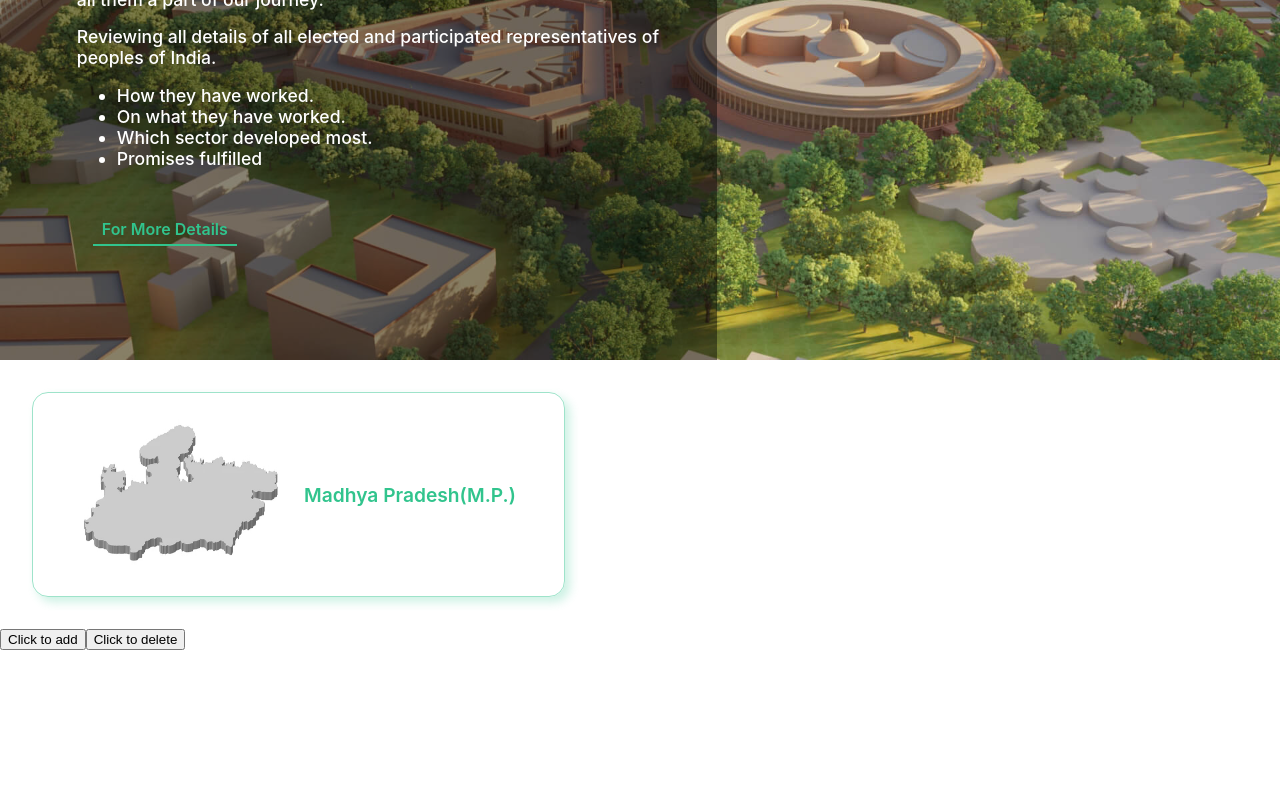
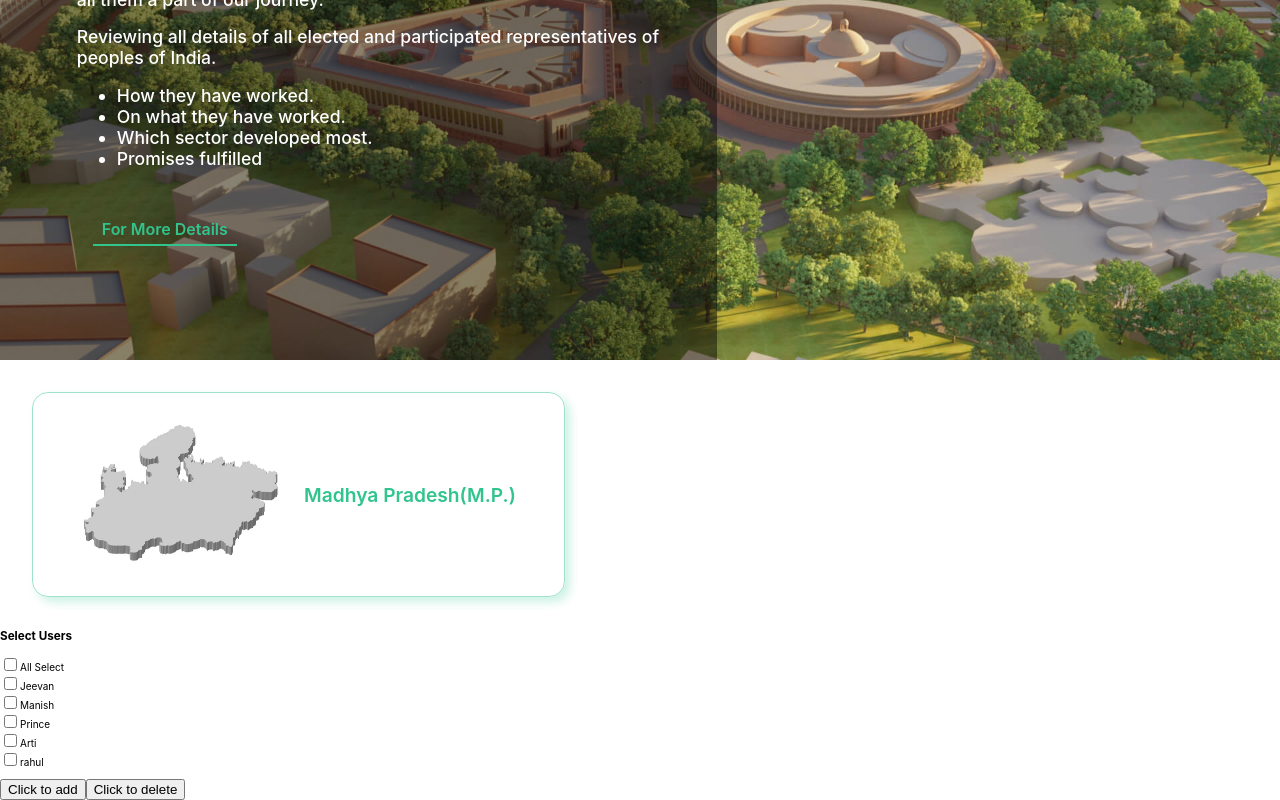
Before and after one commit to iCodeWalker/WeVote, a React (Create React App) app: page / in a window 1280 px wide. Shown: the part 443-1243 px from the top of the page. Before the commit the page ends 1093 px from the top, so only its background shows below. Built offline with nearby package versions, Linux system fonts and the light colour scheme; no server answers; what google-maps-react would draw is missing.

Commit message:
Added: select element demo

```diff
--- a/package.json
+++ b/package.json
@@ -3,6 +3,9 @@
   "version": "0.1.0",
   "private": true,
   "dependencies": {
+    "@emotion/react": "^11.11.0",
+    "@emotion/styled": "^11.11.0",
+    "@mui/material": "^5.13.3",
     "@reduxjs/toolkit": "^1.9.5",
     "@testing-library/jest-dom": "^5.16.5",
     "@testing-library/react": "^13.4.0",
--- a/src/App.js
+++ b/src/App.js
@@ -3,6 +3,7 @@ import DetailCard from "./components/details/detailCard";
 import Header from "./components/header";
 import MapComponent from "./components/mapComponent";
 import { addItem, removeItem } from "./data/redux/actions/action";
+import CheckBoxWithSelectAll from "./pages/checkboxPage";
 import HomePage from "./pages/homePage";
 
 import { useDispatch, useSelector } from "react-redux";
@@ -25,6 +26,7 @@ function App() {
       <Header />
       <HomePage />
       <DetailCard />
+      <CheckBoxWithSelectAll />
       {data?.map((item, index) => {
         return <p></p>;
       })}
--- /dev/null
+++ b/src/pages/checkboxPage.js
@@ -0,0 +1,65 @@
+import React, { useEffect, useState } from "react";
+
+const userData = [
+  { name: "Jeevan" },
+  { name: "Manish" },
+  { name: "Prince" },
+  { name: "Arti" },
+  { name: "rahul" },
+];
+
+export default function CheckBoxWithSelectAll() {
+  const [users, setUsers] = useState([]);
+
+  useEffect(() => {
+    setUsers(userData);
+  }, []);
+
+  const handleChange = (e) => {
+    const { name, checked } = e.target;
+    if (name === "allSelect") {
+      let tempUser = users.map((user) => {
+        return { ...user, isChecked: checked };
+      });
+      setUsers(tempUser);
+    } else {
+      let tempUser = users.map((user) =>
+        user.name === name ? { ...user, isChecked: checked } : user
+      );
+      setUsers(tempUser);
+    }
+  };
+
+  return (
+    <div className="container my-4" style={{ width: "500px" }}>
+      <form className="form w-100">
+        <h3>Select Users</h3>
+        <div className="form-check">
+          <input
+            type="checkbox"
+            className="form-check-input"
+            name="allSelect"
+            // checked={
+            //   users.filter((user) => user?.isChecked !== true).length < 1
+            // }
+            checked={!users.some((user) => user?.isChecked !== true)}
+            onChange={handleChange}
+          />
+          <label className="form-check-label ms-2">All Select</label>
+        </div>
+        {users.map((user, index) => (
+          <div className="form-check" key={index}>
+            <input
+              type="checkbox"
+              className="form-check-input"
+              name={user.name}
+              checked={user?.isChecked || false}
+              onChange={handleChange}
+            />
+            <label className="form-check-label ms-2">{user.name}</label>
+          </div>
+        ))}
+      </form>
+    </div>
+  );
+}
```
Also changed, not shown: src/components/checkbox/checkbox.js (added, +19 -0 lines), 1 other file (tests, documents, lock files or other folders).
